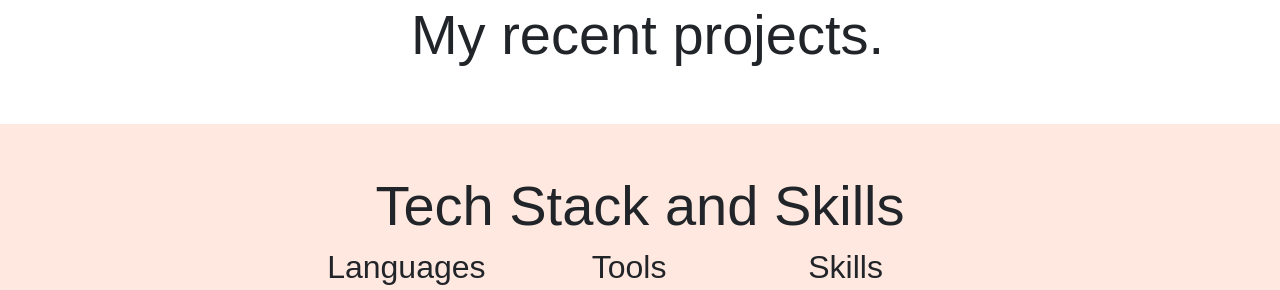
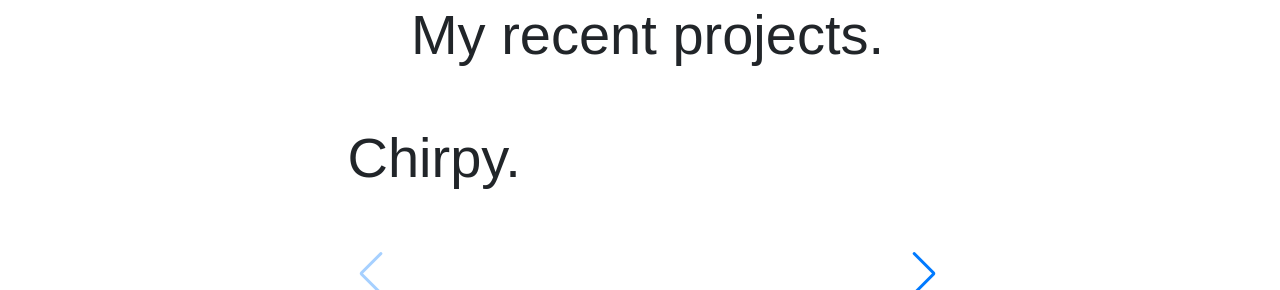
Before and after one commit to KeiranBrown1301/KeiranBrown1301.github.io, a plain HTML site: page index.html in a window 1280 px wide. Shown: the part 1298-1588 px from the top of the page. Drawn offline with nearby package versions, Linux system fonts and the light colour scheme.

Commit message:
added swiper.js to the projects section

```diff
--- a/index.html
+++ b/index.html
@@ -16,6 +16,7 @@
   <link href="https://cdn.jsdelivr.net/npm/bootstrap@5.1.3/dist/css/bootstrap.min.css" rel="stylesheet" integrity="sha384-1BmE4kWBq78iYhFldvKuhfTAU6auU8tT94WrHftjDbrCEXSU1oBoqyl2QvZ6jIW3" crossorigin="anonymous">
   <link rel="stylesheet" href="https://cdn.jsdelivr.net/gh/devicons/devicon@v2.15.1/devicon.min.css">
   <script src="https://kit.fontawesome.com/892989bbff.js" crossorigin="anonymous"></script>
+  <link rel="stylesheet" href="https://unpkg.com/swiper@8/swiper-bundle.min.css"/>
 
   <title>Keiran Brown - Full Stack Web Developer</title>
 </head>
@@ -93,6 +94,29 @@
           </div>
         </div>
         <!-- Carousel in here with descriptions, links to the code and websites and gifs -->
+          <!-- Slider main container -->
+          <div class="swiper">
+            <!-- Additional required wrapper -->
+            <div class="swiper-wrapper">
+              <!-- Slides -->
+              <div class="swiper-slide">
+                <div>
+                  <h1>Chirpy.</h1>
+                </div>
+              </div>
+              <div class="swiper-slide">
+                <div>
+                  <h1>Two-Bridal</h1>
+                </div>
+              </div>
+            </div>
+            <!-- If we need pagination -->
+            <div class="swiper-pagination"></div>
+
+            <!-- If we need navigation buttons -->
+            <div class="swiper-button-prev"></div>
+            <div class="swiper-button-next"></div>
+          </div>
       </div>
 
       <!-- My skills -->
@@ -242,5 +266,29 @@
     <script src="app.js"></script>
     <script src="https://cdn.jsdelivr.net/npm/bootstrap@5.1.3/dist/js/bootstrap.bundle.min.js" integrity="sha384-ka7Sk0Gln4gmtz2MlQnikT1wXgYsOg+OMhuP+IlRH9sENBO0LRn5q+8nbTov4+1p" crossorigin="anonymous"></script>
 
+    <!-- swiper -->
+    <script src="https://unpkg.com/swiper@8/swiper-bundle.min.js"></script>
+    <script>
+      const swiper = new Swiper('.swiper', {
+        // Optional parameters
+
+        // If we need pagination
+        pagination: {
+          el: '.swiper-pagination',
+        },
+
+        // Navigation arrows
+        navigation: {
+          nextEl: '.swiper-button-next',
+          prevEl: '.swiper-button-prev',
+        },
+
+        // And if we need scrollbar
+        scrollbar: {
+          el: '.swiper-scrollbar',
+        },
+      });
+    </script>
+
   </body>
 </html>
--- a/style.css
+++ b/style.css
@@ -224,6 +224,12 @@ nav a:hover {
   }
 }
 
+/* Swiper Styling */
+.swiper {
+  width: 600px;
+  height: 300px;
+}
+
 @media (max-width: 576px) {
   h1 {
     font-size: 2.6rem;
```
